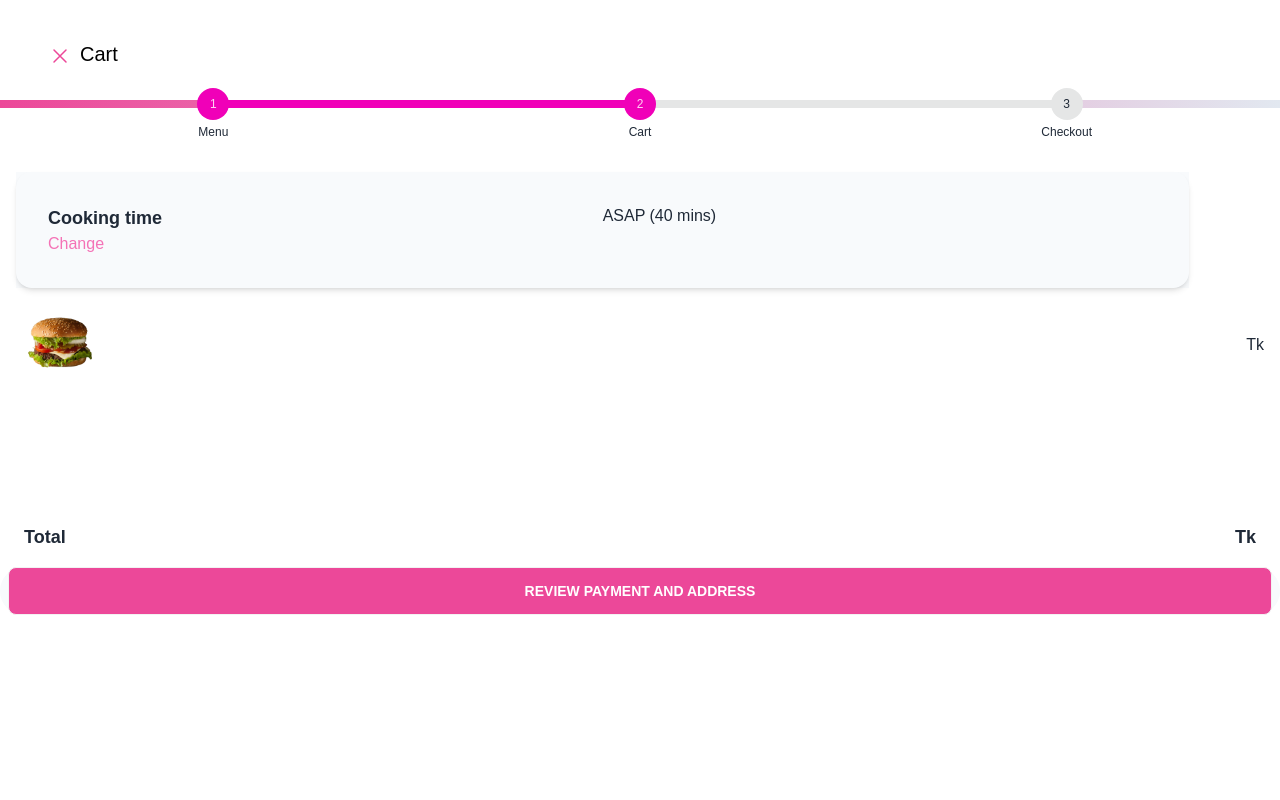
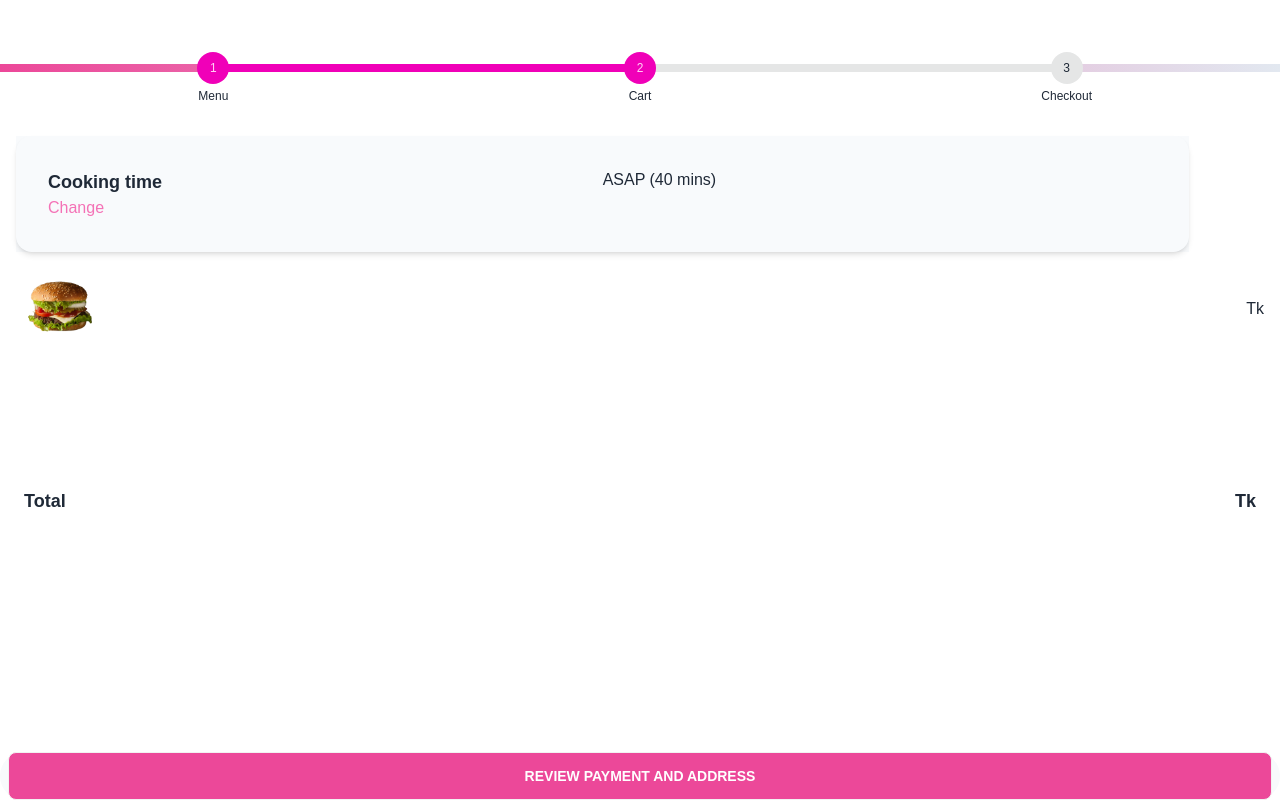
Before and after one commit to showrov29/FoodPandaClone, a Next.js app: page /Components/Cartview in a window 1280 px wide. Built offline with nearby package versions, Linux system fonts and the light colour scheme.

Commit message:
xbuttton

```diff
--- a/pages/Components/Cartview.js
+++ b/pages/Components/Cartview.js
@@ -4,20 +4,12 @@ import Image from 'next/image'
 export default function Cartview() {
   const router = useRouter();
   const title = router.query.title;
+  const totalPrice = router.query.totalPrice;
 
-  const totalPrice = router.query.totalPrice;
+
   // console.log(title)
   return (
     <>
-    <div className='pl-12 relative top-8 z-4 flex flex-row-2'>
-    <div className='pt-3 text-pink-500'>
-      <svg xmlns="http://www.w3.org/2000/svg" fill="none" viewBox="0 0 24 24" stroke-width="1.5" stroke="currentColor" class="w-6 h-6">
-      <path stroke-linecap="round" stroke-linejoin="round" d="M6 18L18 6M6 6l12 12" />
-    </svg>
-    </div>
-   <h1 className='text-xl font-light flex text-black pt-2 pl-2'>Cart</h1>
-    </div>
-
   <div className="bg-white-800 ">
     <div className='mt-12'>
     <div className='relative pb-2 z-20'>
@@ -53,25 +45,17 @@ export default function Cartview() {
         <h3 className='text-center'>{title}</h3>
         <p className='text-right mr-4'>Tk {totalPrice}</p>
       </div>
-      {/* <div className='px-6 relative top-48 text-sm font-thin'>
-        <div className='grid grid-cols-2'>
-          <p>Subtotal</p>
-          <p className='flex justify-end'>Tk {totalPrice}</p>
-        </div>
-      </div> */}
+
       <div className='px-6 relative top-36 text-sm font-thin'>
-        {/* <div className='grid grid-cols-2'>
-          <p>Delivary fee</p>
-          <p className='flex justify-end'>Tk 40</p>
-        </div> */}
+
         <div className='grid grid-cols-2 text-lg font-semibold'>
         <h1>Total</h1>
         <h1 className='flex justify-end'>Tk {totalPrice}</h1>
       </div>
       </div>
-      <div className='relative top-40 z-5 px-2 bg-slate-50 rounded-3xl' >
-           <a className='btn w-full bg-pink-500 text-white' href='./Cheakout'>Review Payment and address</a>
-      </div>
+      <div className='fixed bottom-0 left-0 right-0 px-2 bg-slate-50 rounded-3xl z-5'>
+          <a className='btn w-full bg-pink-500 text-white' href='./Cheakout'>Review Payment and address</a>
+        </div>
 </div>
     </>
   )
--- a/pages/Components/Modal.js
+++ b/pages/Components/Modal.js
@@ -78,7 +78,7 @@ useEffect(() => {
         </svg>
       </button>
     </form>
-        <div className='mt-2 shadow-top-sm'>
+  <div className='mt-2 shadow-top-sm fixed bottom-0 left-0 right-0 px-2 bg-slate-50 rounded-3xl z-5'>
   <div className="flex items-center justify-between">
     <div className="flex items-center">
       <button
--- a/pages/cart.js
+++ b/pages/cart.js
@@ -1,9 +1,23 @@
 import React from 'react';
 import Cartview from './Components/Cartview';
+import { useRouter } from 'next/router';
 
 const cart = () => {
+  const router = useRouter();
+
+  const handleClick = () => {
+    router.push('/');
+  }
   return (
     <div>
+      <div className='pl-12 relative top-8 z-4 flex flex-row-2'>
+    <button onClick={handleClick} className='pt-3 text-pink-500'>
+      <svg xmlns="http://www.w3.org/2000/svg" fill="none" viewBox="0 0 24 24" stroke-width="1.5" stroke="currentColor" class="w-6 h-6">
+      <path stroke-linecap="round" stroke-linejoin="round" d="M6 18L18 6M6 6l12 12" />
+    </svg>
+    </button>
+   <h1 className='text-xl font-light flex text-black pt-2 pl-2'>Cart</h1>
+    </div>
       <Cartview/>
     </div>
   );
```
